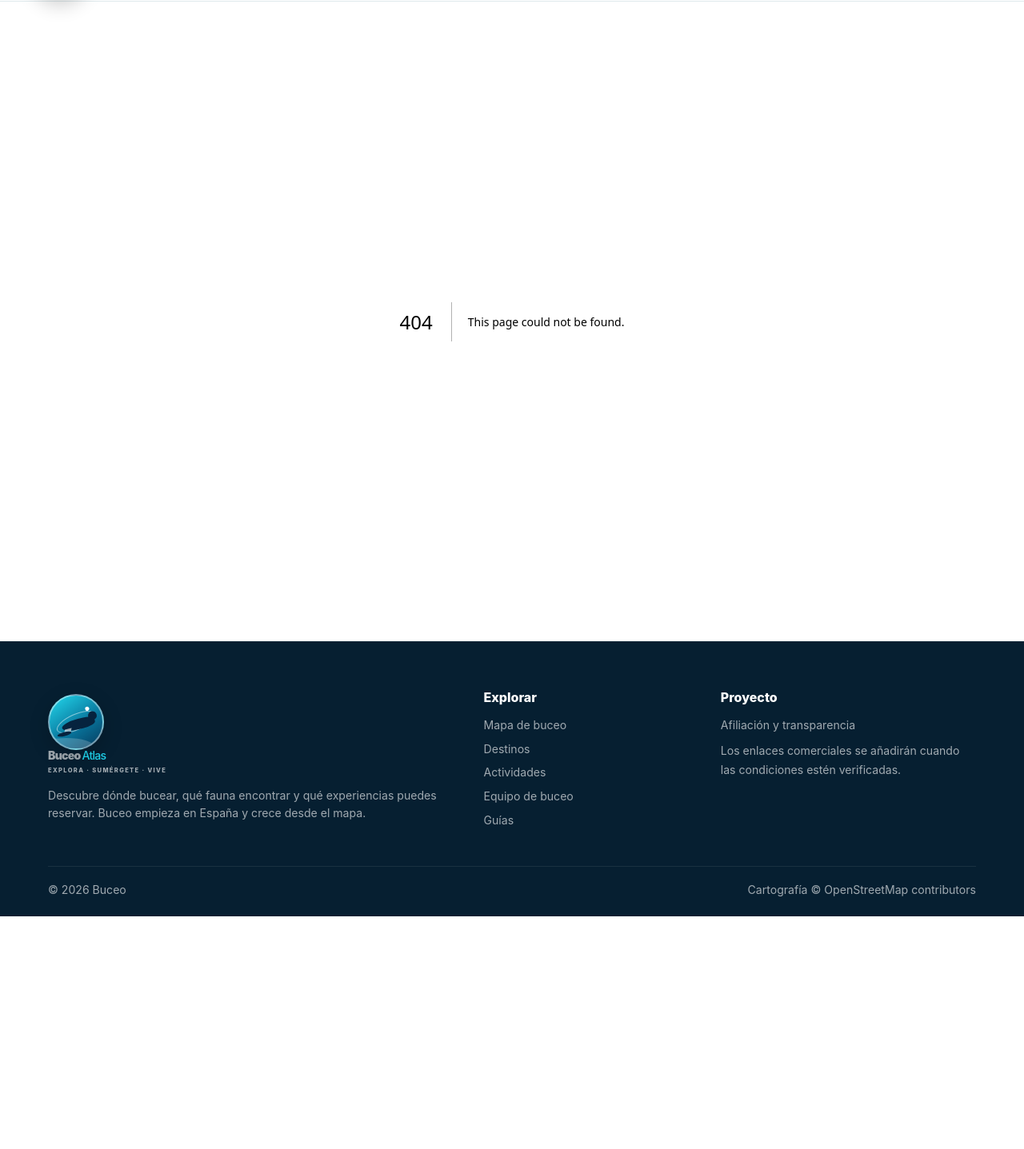
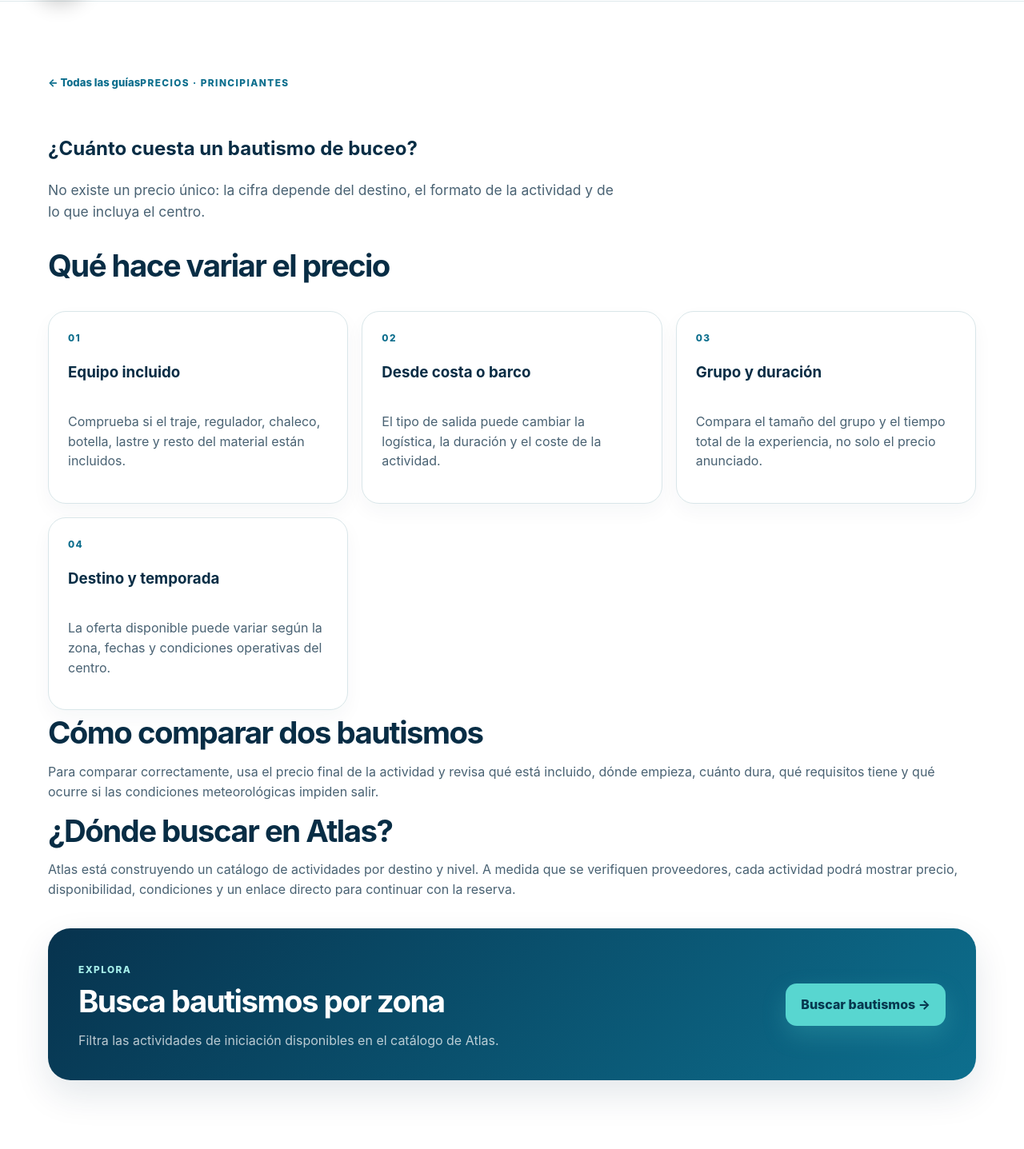
Before and after one commit to poldoria6-droi/buceo, a Next.js app: page /guias/cuanto-cuesta-un-bautismo-de-buceo in a window 1280 px wide. Before the commit this address had no page. Shown: the part 73-1510 px from the top of the page at 80% size. Before the commit the page ends 1219 px from the top, so only its background shows below. Built offline with nearby package versions, Linux system fonts and the light colour scheme.

Commit message:
feat: add cuanto-cuesta-un-bautismo-de-buceo guide

```diff
--- /dev/null
+++ b/app/guias/cuanto-cuesta-un-bautismo-de-buceo/page.tsx
@@ -0,0 +1,42 @@
+import Link from "next/link";
+
+export const metadata = {
+  title: "Cuánto cuesta un bautismo de buceo en España",
+  description: "Qué factores influyen en el precio de un bautismo de buceo en España y qué debes comparar antes de reservar.",
+};
+
+export default function BaptismPriceGuidePage() {
+  return (
+    <section className="section">
+      <div className="container">
+        <Link href="/guias" className="back-link">← Todas las guías</Link>
+        <span className="eyebrow">PRECIOS · PRINCIPIANTES</span>
+        <h1>¿Cuánto cuesta un bautismo de buceo?</h1>
+        <p className="lead">No existe un precio único: la cifra depende del destino, el formato de la actividad y de lo que incluya el centro.</p>
+
+        <div className="guide-article">
+          <h2>Qué hace variar el precio</h2>
+          <div className="guide-grid">
+            <article className="guide-card"><span className="eyebrow">01</span><h3>Equipo incluido</h3><p>Comprueba si el traje, regulador, chaleco, botella, lastre y resto del material están incluidos.</p></article>
+            <article className="guide-card"><span className="eyebrow">02</span><h3>Desde costa o barco</h3><p>El tipo de salida puede cambiar la logística, la duración y el coste de la actividad.</p></article>
+            <article className="guide-card"><span className="eyebrow">03</span><h3>Grupo y duración</h3><p>Compara el tamaño del grupo y el tiempo total de la experiencia, no solo el precio anunciado.</p></article>
+            <article className="guide-card"><span className="eyebrow">04</span><h3>Destino y temporada</h3><p>La oferta disponible puede variar según la zona, fechas y condiciones operativas del centro.</p></article>
+          </div>
+
+          <h2>Cómo comparar dos bautismos</h2>
+          <p>Para comparar correctamente, usa el precio final de la actividad y revisa qué está incluido, dónde empieza, cuánto dura, qué requisitos tiene y qué ocurre si las condiciones meteorológicas impiden salir.</p>
+
+          <h2>¿Dónde buscar en Atlas?</h2>
+          <p>Atlas está construyendo un catálogo de actividades por destino y nivel. A medida que se verifiquen proveedores, cada actividad podrá mostrar precio, disponibilidad, condiciones y un enlace directo para continuar con la reserva.</p>
+
+          <div className="cta-section">
+            <div className="cta-panel">
+              <div><span className="eyebrow">EXPLORA</span><h2>Busca bautismos por zona</h2><p>Filtra las actividades de iniciación disponibles en el catálogo de Atlas.</p></div>
+              <Link href="/actividades?type=Bautismo" className="button button-primary">Buscar bautismos →</Link>
+            </div>
+          </div>
+        </div>
+      </div>
+    </section>
+  );
+}
```
